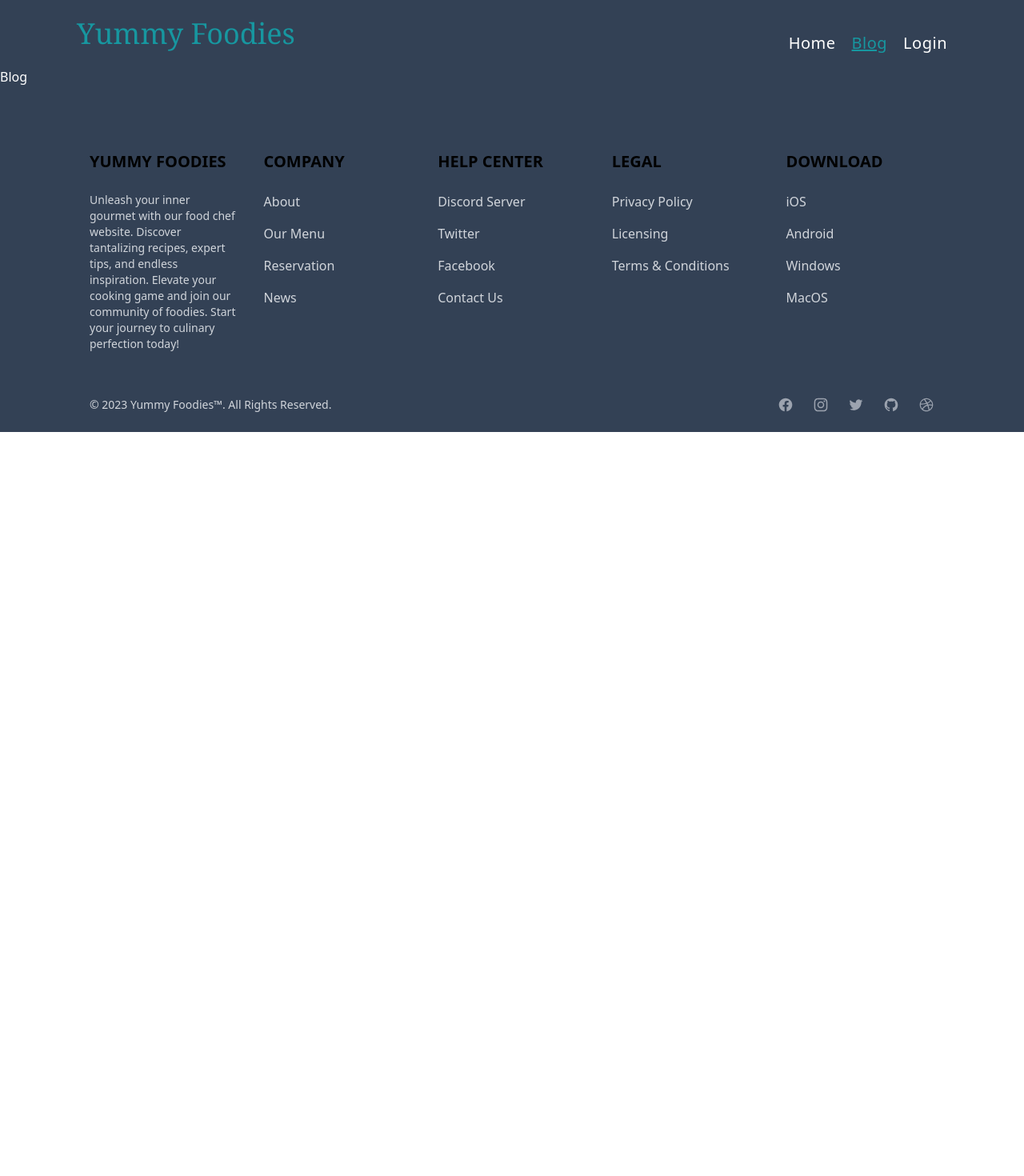
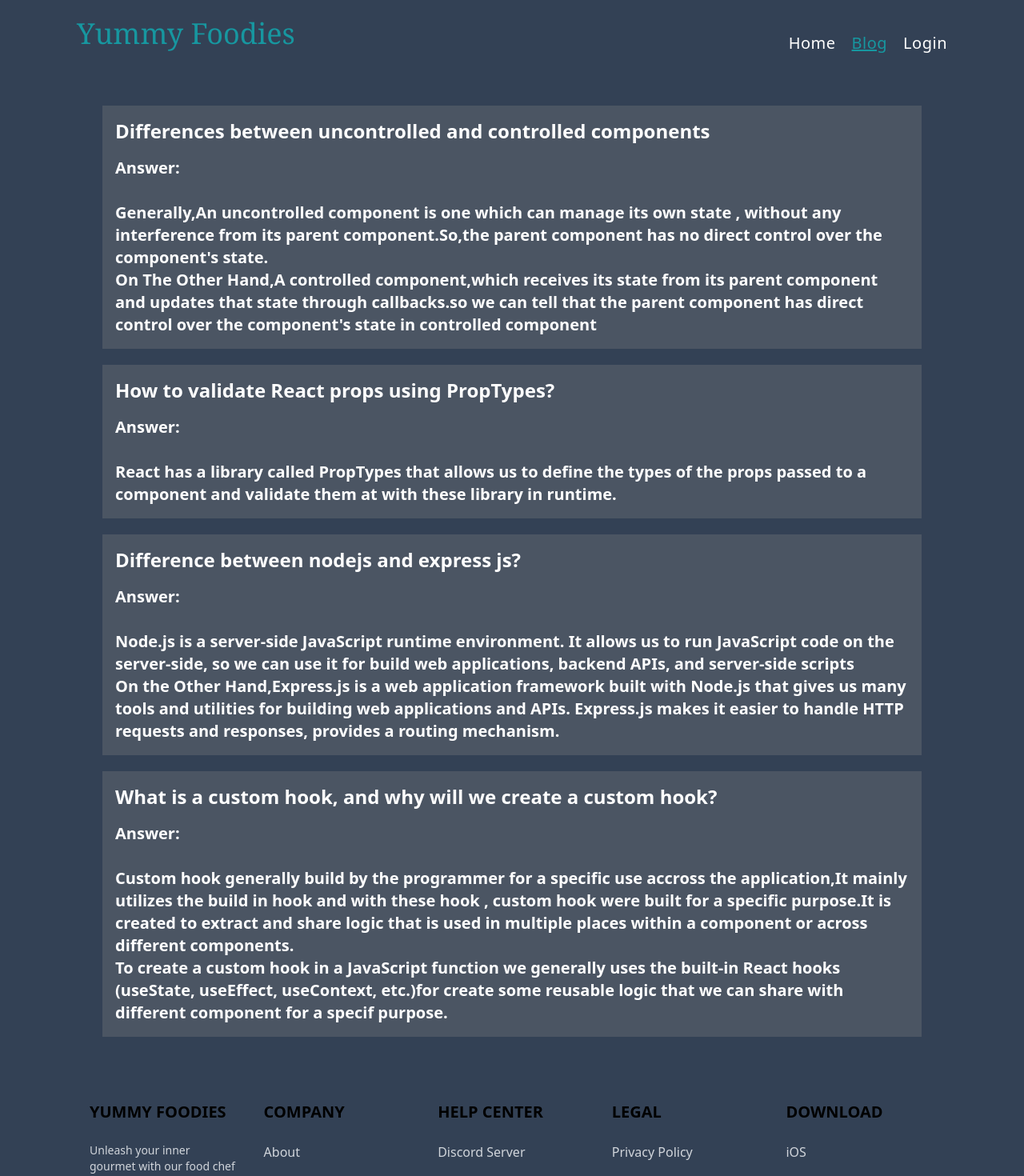
Before and after one commit to ZAHIRULISLAM-CSE/Yummy-Foodies-Client, a React (Vite) app: page /blog in a window 1280 px wide. Shown: the top 1470 px of the page at 80% size. Before the commit the page ends 800 px from the top, so only its background shows below. Built offline with nearby package versions, Linux system fonts and the light colour scheme; no server answers.

Commit message:
created blog pages

```diff
--- a/src/components/blogs/Blog.jsx
+++ b/src/components/blogs/Blog.jsx
@@ -1,11 +1,76 @@
-import React from 'react';
+import React from "react";
 
 const Blog = () => {
-    return (
-        <div>
-            <h1>Blog</h1>
+  return (
+    <div>
+      <div className=" w-4/5 mt-12 mx-auto">
+        <div className="bg-gray-600 mb-5 p-4">
+          <h1 className="text-2xl font-bold  mb-4">
+            Differences between uncontrolled and controlled components
+          </h1>
+          <p className="text-xl font-semibold">
+            Answer:
+            <br /> <br />
+            Generally,An uncontrolled component is one which can manage its own
+            state , without any interference from its parent component.So,the
+            parent component has no direct control over the component's state.{" "}
+            <br />
+            On The Other Hand,A controlled component,which receives its state
+            from its parent component and updates that state through
+            callbacks.so we can tell that the parent component has direct
+            control over the component's state in controlled component
+          </p>
         </div>
-    );
+        <div className="bg-gray-600 mb-5  p-4">
+          <h1 className="text-2xl font-bold  mb-4">
+            How to validate React props using PropTypes?
+          </h1>
+          <p className="text-xl font-semibold">
+            Answer:
+            <br /> <br />
+            React has a library called PropTypes that allows us to define the
+            types of the props passed to a component and validate them at with
+            these library in runtime.
+          </p>
+        </div>
+        <div className="bg-gray-600 mb-5  p-4">
+          <h1 className="text-2xl font-bold  mb-4">
+            Difference between nodejs and express js?
+          </h1>
+          <p className="text-xl font-semibold">
+            Answer:
+            <br /> <br />
+            Node.js is a server-side JavaScript runtime environment. It allows
+            us to run JavaScript code on the server-side, so we can use it for
+            build web applications, backend APIs, and server-side scripts
+            <br />
+            On the Other Hand,Express.js is a web application framework built
+            with Node.js that gives us many tools and utilities for building web
+            applications and APIs. Express.js makes it easier to handle HTTP
+            requests and responses, provides a routing mechanism.
+          </p>
+        </div>
+        <div className="bg-gray-600 mb-5  p-4">
+          <h1 className="text-2xl font-bold  mb-4">
+            What is a custom hook, and why will we create a custom hook?
+          </h1>
+          <p className="text-xl font-semibold">
+            Answer:
+            <br /> <br />
+            Custom hook generally build by the programmer for a specific use
+            accross the application,It mainly utilizes the build in hook and
+            with these hook , custom hook were built for a specific purpose.It
+            is created to extract and share logic that is used in multiple
+            places within a component or across different components.
+            <br />
+             To create a custom hook in a JavaScript
+            function we generally uses the built-in React hooks (useState, useEffect,
+            useContext, etc.)for  create some reusable logic that we can share with different component for a specif purpose.
+          </p>
+        </div>
+      </div>
+    </div>
+  );
 };
 
 export default Blog;
```
